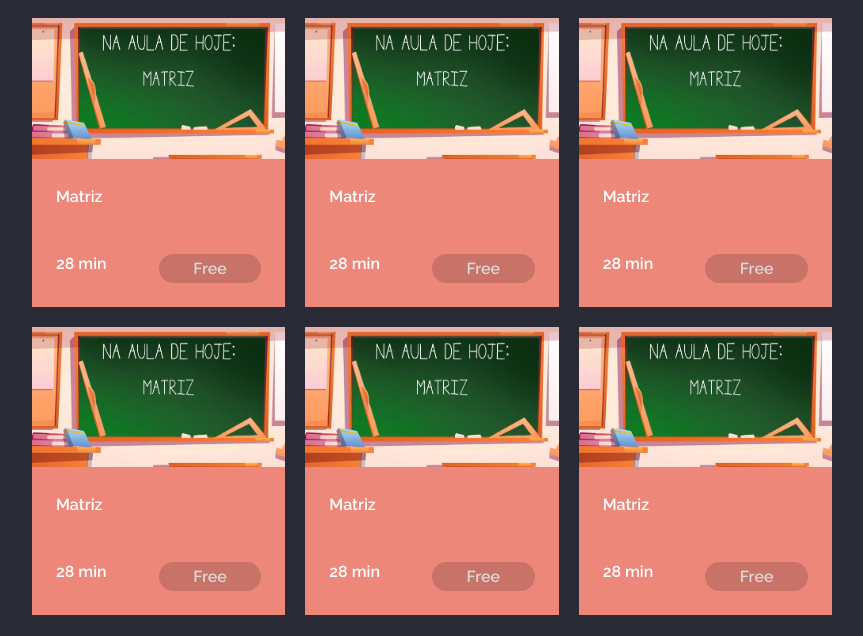
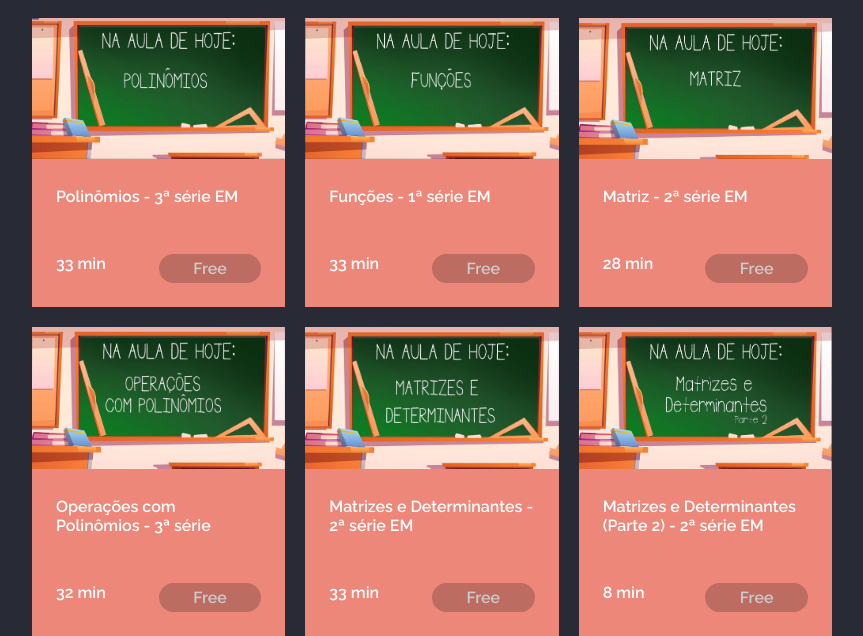
Before and after one commit to felipemsanto/portifolio, a plain HTML site: page classes.html in a window 1280 px wide. Shown: the part 191-827 px from the top of the page, without its empty margins (208-1071 px from the left). Before the commit the page ends 806 px from the top, so only its background shows below. Drawn offline with Linux system fonts and the light colour scheme.

Commit message:
Todos os grids com conteúdo correto

```diff
--- a/classes.html
+++ b/classes.html
@@ -1,7 +1,7 @@
 <!DOCTYPE html>
 <html>
     <head>
-        <title>Felipe dos Santos</title>
+        <title>Francisco Ferreira</title>
 
         <link rel="stylesheet" href="css/style.css">
 
@@ -9,23 +9,49 @@
     <body>
         <header>
             <div class="links">
-                <a href="/">Sobre</a>
-                <a href="/">Aulas</a>
+                <a href="index.html">Sobre</a>
+                <a href="classes.html">Aulas</a>
             </div>
         </header>
 
         <div id="wrapper">
-            <h1>Vídeos</h1>
+            <h1>Aulas</h1>
         </div>
 
         <section class="cards">
 
             <div class="card">
                 <div class="card__image-container">
+                    <img src="assets/img/tumblr_polinomios.PNG" alt="Video Aula">
+                </div>
+                <div class="card__conteudo">
+                    <p>Polinômios - 3ª série EM</p>
+                </div>
+                <div class="card__info">
+                    <p>33 min</p>
+                    <p class="card__price">Free</p>
+                </div>
+            </div>
+
+            <div class="card">
+                <div class="card__image-container">
+                    <img src="assets/img/tumblr_funcoes.PNG" alt="Video Aula">
+                </div>
+                <div class="card__conteudo">
+                    <p>Funções - 1ª série EM</p>
+                </div>
+                <div class="card__info">
+                    <p>33 min</p>
+                    <p class="card__price">Free</p>
+                </div>
+            </div>
+
+            <div class="card">
+                <div class="card__image-container">
                     <img src="assets/img/tumblr_matriz.PNG" alt="Video Aula">
                 </div>
                 <div class="card__conteudo">
-                    <p>Matriz</p>
+                    <p>Matriz - 2ª série EM</p>
                 </div>
                 <div class="card__info">
                     <p>28 min</p>
@@ -35,65 +61,39 @@
 
             <div class="card">
                 <div class="card__image-container">
-                    <img src="assets/img/tumblr_matriz.PNG" alt="Video Aula">
+                    <img src="assets/img/tumblr_operacoes_polinomios.PNG" alt="Video Aula">
                 </div>
                 <div class="card__conteudo">
-                    <p>Matriz</p>
+                    <p>Operações com Polinômios - 3ª série</p>
                 </div>
                 <div class="card__info">
-                    <p>28 min</p>
+                    <p>32 min</p>
                     <p class="card__price">Free</p>
                 </div>
             </div>
 
             <div class="card">
                 <div class="card__image-container">
-                    <img src="assets/img/tumblr_matriz.PNG" alt="Video Aula">
+                    <img src="assets/img/tumblr_matriz_determinantes.PNG" alt="Video Aula">
                 </div>
                 <div class="card__conteudo">
-                    <p>Matriz</p>
+                    <p>Matrizes e Determinantes  - 2ª série EM</p>
                 </div>
                 <div class="card__info">
-                    <p>28 min</p>
+                    <p>33 min</p>
                     <p class="card__price">Free</p>
                 </div>
             </div>
 
             <div class="card">
                 <div class="card__image-container">
-                    <img src="assets/img/tumblr_matriz.PNG" alt="Video Aula">
+                    <img src="assets/img/tumblr_matriz_determinantes_pt2.PNG" alt="Video Aula">
                 </div>
                 <div class="card__conteudo">
-                    <p>Matriz</p>
+                    <p>Matrizes e Determinantes (Parte 2) - 2ª série EM</p>
                 </div>
                 <div class="card__info">
-                    <p>28 min</p>
-                    <p class="card__price">Free</p>
-                </div>
-            </div>
-
-            <div class="card">
-                <div class="card__image-container">
-                    <img src="assets/img/tumblr_matriz.PNG" alt="Video Aula">
-                </div>
-                <div class="card__conteudo">
-                    <p>Matriz</p>
-                </div>
-                <div class="card__info">
-                    <p>28 min</p>
-                    <p class="card__price">Free</p>
-                </div>
-            </div>
-
-            <div class="card">
-                <div class="card__image-container">
-                    <img src="assets/img/tumblr_matriz.PNG" alt="Video Aula">
-                </div>
-                <div class="card__conteudo">
-                    <p>Matriz</p>
-                </div>
-                <div class="card__info">
-                    <p>28 min</p>
+                    <p>8 min</p>
                     <p class="card__price">Free</p>
                 </div>
             </div>
--- a/css/style.css
+++ b/css/style.css
@@ -38,7 +38,7 @@ header {
 }
 
 .links a:hover {
-    color: var(--color-green);
+    color: var(--color-human_videos);
 }
 
 #wrapper {
@@ -48,7 +48,7 @@ header {
 
 #wrapper img {
     border-radius: 50%;
-    border: 3px solid  var(--color-green);
+    border: 3px solid  var(--color-human_videos);
     margin-bottom: 32 px;
     width: 300px;
 
@@ -80,7 +80,7 @@ wrapper p a {
 }
 
 #links-footer a{
-    border-bottom: 1px solid var(--color-green);
+    border-bottom: 1px solid var(--color-human_videos);
 }
 
 
@@ -114,7 +114,7 @@ wrapper p a {
 
 .card__price {
     background-color:var(--color-human_videos);
-    filter: brightness(85%);
+    filter: brightness(80%);
     padding: 5px 20px;
     border-radius: 20px;
     text-align: center;
```
Also changed, not shown: index.html (+2 -2 lines), assets/img/tumblr_funcoes.PNG (added), assets/img/tumblr_matriz_determinantes.PNG (added), assets/img/tumblr_matriz_determinantes_pt2.PNG (added), assets/img/tumblr_operacoes_polinomios.PNG (added), assets/img/tumblr_polinomios.PNG (added).
